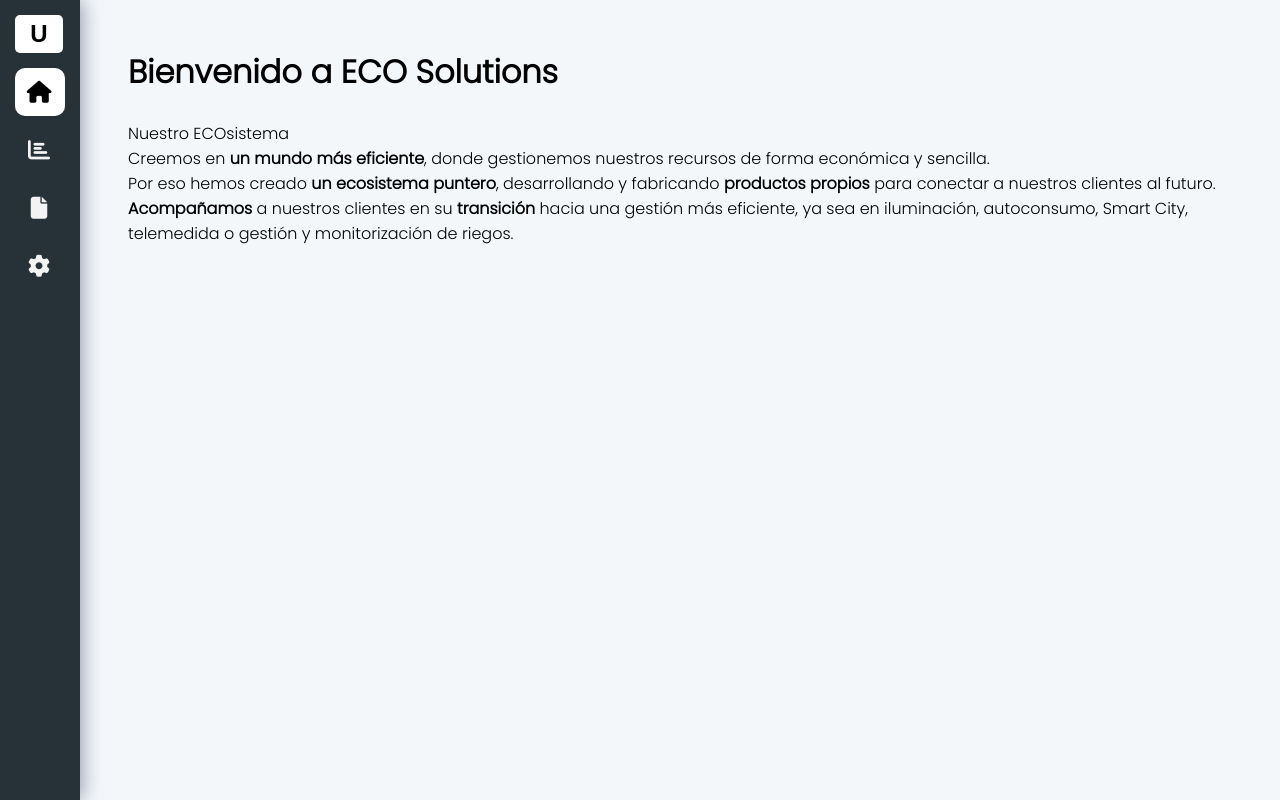
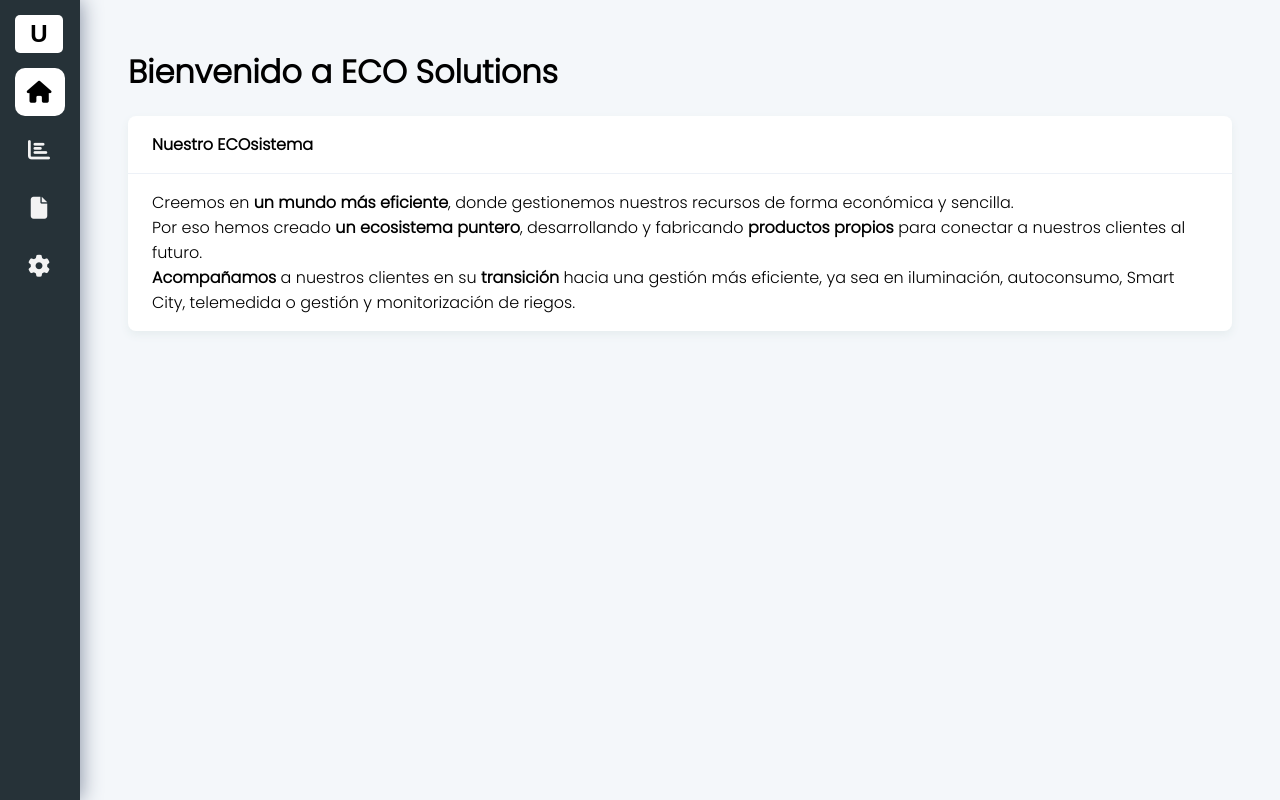
Before and after one commit to Araneth25/ECOSolutions, an Angular app in the folder front/: page /dashboard in a window 1280 px wide. Built offline with nearby package versions, Linux system fonts and the light colour scheme.

Commit message:
Agregando cards

```diff
--- a/front/src/app/dashboard/dashboard.component.html
+++ b/front/src/app/dashboard/dashboard.component.html
@@ -1,5 +1,4 @@
 <h1>Bienvenido a ECO Solutions</h1>
-<br>
 <div class="card">
 
     <div class="card-head">  Nuestro ECOsistema </div>
--- a/front/src/app/statistics/statistics.component.html
+++ b/front/src/app/statistics/statistics.component.html
@@ -1,6 +1,4 @@
 <h1>Estadísticas</h1>
-
-<br>
 <div class="card">
 
     <div class="card-head">  Estadísticas del día de hoy </div>
@@ -8,8 +6,6 @@
             En esta pagina se presentará más cosas...
         </div>
 </div>
-
-<br>
 <div class="card">
 
     <div class="card-head">  Estadísticas del día de ayer </div>
--- a/front/src/styles.css
+++ b/front/src/styles.css
@@ -11,3 +11,23 @@
     position: relative;
     font-family: 'Poppins', sans-serif;
 }
+
+.card{
+    display: flex;
+    flex-direction: column;
+    border-radius: .5rem;
+    background-color: #fff;
+    margin: 1.25rem 0 1.25rem 0;
+    box-shadow: 0 .25rem .5rem #e6edef;
+}
+
+.card-head{
+    padding: 1rem 1.5rem;
+    border-bottom: 1px solid #edf1f7;
+    font-size: 1rem;
+    font-weight: 600;
+}
+
+.card-body{
+    padding: 1rem 1.5rem;
+}
```
